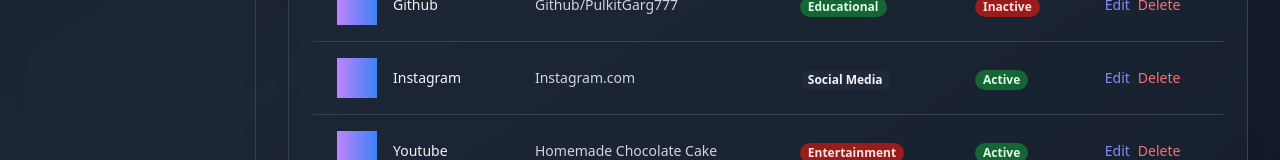
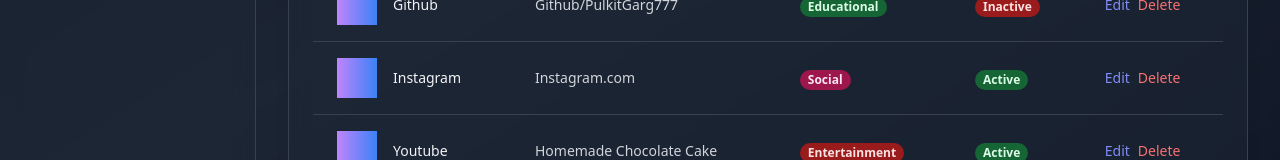
Before and after one commit to timelygator/TimelyGator, a React (Vite) app in the folder web-ui/: page /tabs in a window 1280 px wide. Shown: the part 542-702 px from the top of the page. Built offline with nearby package versions, Linux system fonts and the light colour scheme.

Commit message:
Update TabTable component: change 'Type' from 'Social Media' to 'Social' for consistency

```diff
--- a/web-ui/src/components/tabs/TabTable.jsx
+++ b/web-ui/src/components/tabs/TabTable.jsx
@@ -7,7 +7,7 @@
     { id: 1, website: "YouTube", name: "React tutorial", Type: "Entertainment", status: "Active" },
     { id: 2, website: "YouTube", name: "Git tutorial", Type: "Entertainment", status: "Active" },
     { id: 3, website: "Github", name: "Github/PulkitGarg777", Type: "Educational", status: "Inactive" },
-    { id: 4, website: "Instagram", name: "Instagram.com", Type: "Social Media", status: "Active" },
+    { id: 4, website: "Instagram", name: "Instagram.com", Type: "Social", status: "Active" },
     { id: 5, website: "Youtube", name: "Homemade Chocolate Cake", Type: "Entertainment", status: "Active" },
 ];
 
```
